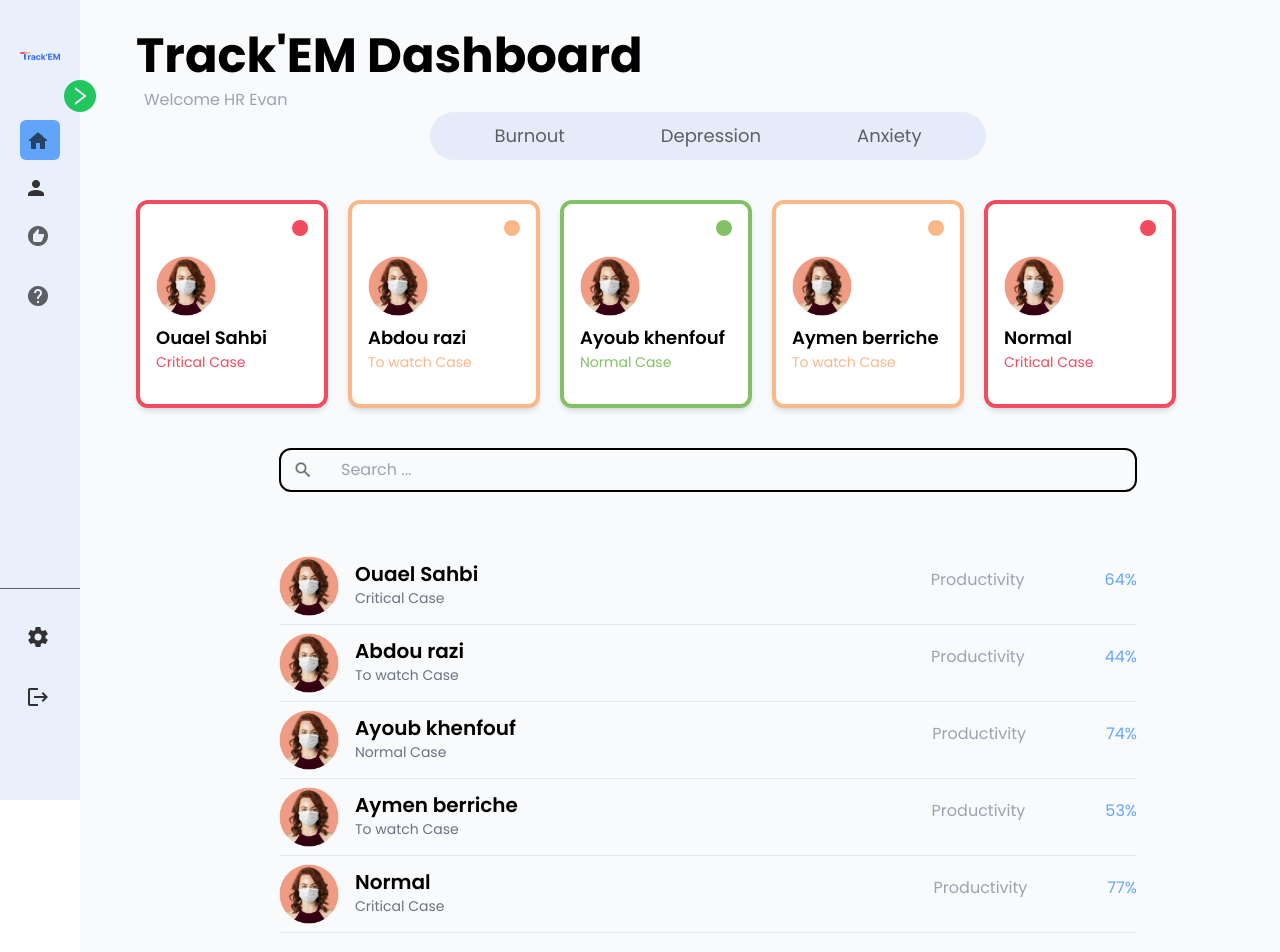
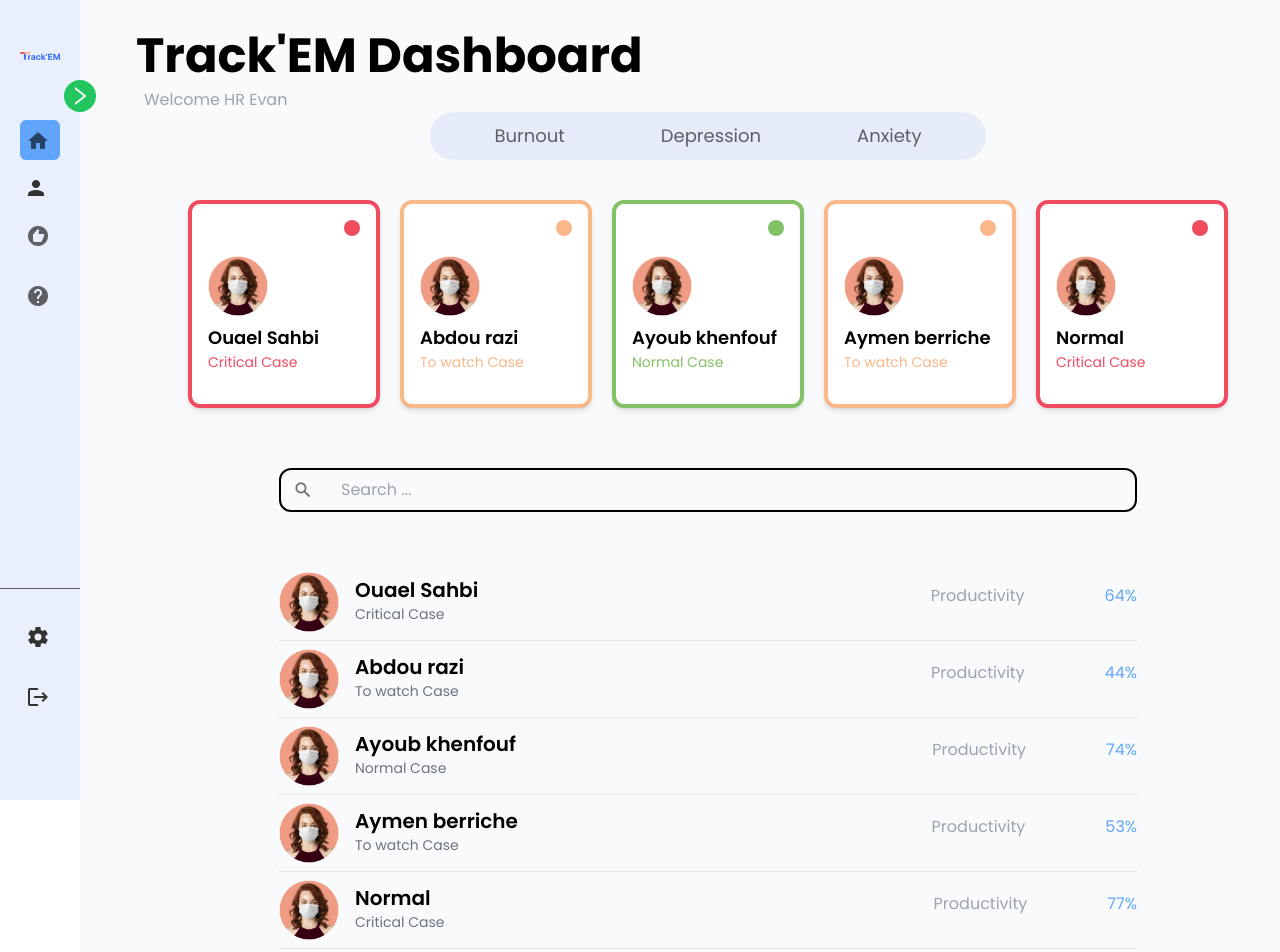
Before and after one commit to ouaelesi/Track-em-APP-, a React (Vite) app: page /users in a window 1280 px wide. Shown: the top 952 px of the page. Built offline with nearby package versions, Linux system fonts and the light colour scheme.

Commit message:
quick fixes

```diff
--- a/src/components/EmpScroller.jsx
+++ b/src/components/EmpScroller.jsx
@@ -5,7 +5,7 @@ import PropTypes from "prop-types";
 
 const EmpScroller = (props) => {
   return (
-    <div className="w-9/12 mx-auto my-16">
+    <div className="w-9/12 mx-auto my-8">
       {props.data.map((emp, key) => (
         <div key={key}>
           <Employee data={emp} />
--- a/src/pages/AllUsers.jsx
+++ b/src/pages/AllUsers.jsx
@@ -17,7 +17,7 @@ const AllUsers = () => {
     }
   };
   return (
-    <div>
+    <div className="flex flex-col items-center">
       <div className="flex justify-center mt-">
         <ButtonGroup />
       </div>
--- a/src/pages/Home.jsx
+++ b/src/pages/Home.jsx
@@ -1,4 +1,3 @@
-import SearchInput from "../components/SearchInput";
 import profile1 from "../assets/profiles/1.png";
 import profile2 from "../assets/profiles/2.png";
 import profile3 from "../assets/profiles/3.png";
@@ -61,7 +60,7 @@ function Home() {
         <div className="flex flex-col items-start bg-track-blue p-8 rounded-2xl">
           <p className="font-bold text-4xl">Burnout</p>
           <div className="flex gap-x-5 justify-between my-4 font-semibold">
-            <p className="opacity-60 text-xl">Nombre d'employés</p>
+            <p className="opacity-60 text-xl">Nombre d&apos;employés</p>
             <p className="text-xl">20</p>
           </div>
           <div className="flex ">
@@ -73,7 +72,7 @@ function Home() {
         <div className="flex flex-col items-start bg-track-green p-8 rounded-2xl">
           <p className="font-bold text-4xl">Depression</p>
           <div className="flex gap-x-5 justify-between my-4 font-semibold">
-            <p className="opacity-60 text-xl">Nombre d'employés</p>
+            <p className="opacity-60 text-xl">Nombre d&apos;employés</p>
             <p className="text-xl">16</p>
           </div>
           <div className="flex">
@@ -85,7 +84,7 @@ function Home() {
         <div className="flex flex-col items-start bg-track-orange p-8 rounded-2xl">
           <p className="font-bold text-4xl">Anxiety</p>
           <div className="flex gap-x-5 justify-between my-4 font-semibold">
-            <p className="opacity-60 text-xl">Nombre d'employés</p>
+            <p className="opacity-60 text-xl">Nombre d&apos;employés</p>
             <p className="text-xl">14</p>
           </div>
           <div className="flex">
```
